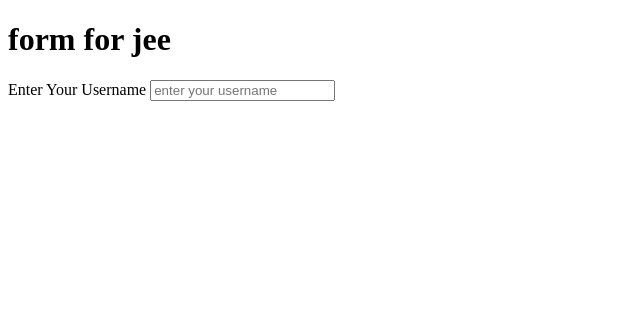
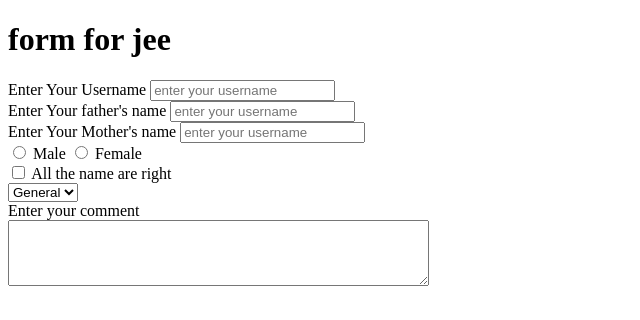
Before and after one commit to rohit1715rm/video7, a plain HTML site: page index.html in a window 1280 px wide. Shown: the whole page, without its empty margins (0-640 px from the left). Drawn offline with Linux system fonts and the light colour scheme.

Commit message:
Add files via upload

```diff
--- a/index.html
+++ b/index.html
@@ -1,15 +1,45 @@
 <!DOCTYPE html>
 <html lang="en">
+
 <head>
     <meta charset="UTF-8">
     <meta name="viewport" content="width=device-width, initial-scale=1.0">
-    <title>Document</title>
+    <title>Jee Form</title>
 </head>
+
 <body>
     <h1>form for jee </h1>
     <form action="post">
         <label for="username"> Enter Your Username</label>
         <input type="text" id="uesrname" name="uesrname" placeholder="enter your username">
+        <div><label for="username"> Enter Your father's name</label>
+            <input type="text" id="uesrname" name="uesrname" placeholder="enter your username">
+        </div>
+        <label for="username"> Enter Your Mother's name</label>
+        <input type="text" id="uesrname" name="uesrname" placeholder="enter your username">
+        <div><input type="radio" id="male" name="gender" value="male">
+            <label for="male">Male</label>
+            <input type="radio" id="female" name="gender" value="female">
+            <label for="female">Female</label>
+        </div>
+        <div>
+            <input type="checkbox" id="subscribe" name="subscribe" value="yes">
+            <label for="subscribe">All the name are right</label>
+        </div>
+
+        <div><select name="fruits">
+                <option value="general">General</option>
+                <option value="obc">Obc</option>
+                <option value="st">St</option>
+                <option value="sc">Sc</option>
+            </select></div>
+        <div>
+            <label for="comment">Enter your comment</label>
+            <br>
+            <textarea id="comment" name="comment" rows="4" cols="50"></textarea>
+        </div>
+
     </form>
 </body>
+
 </html>
```
